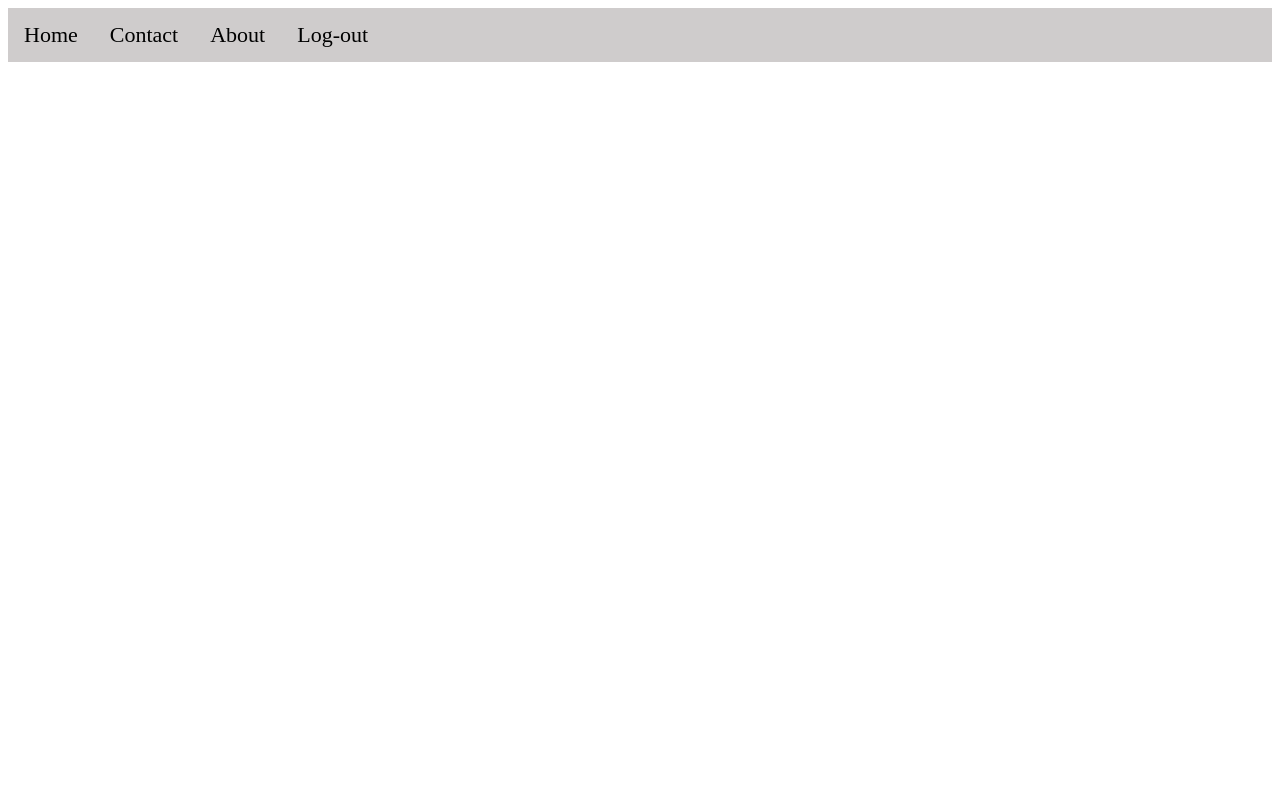
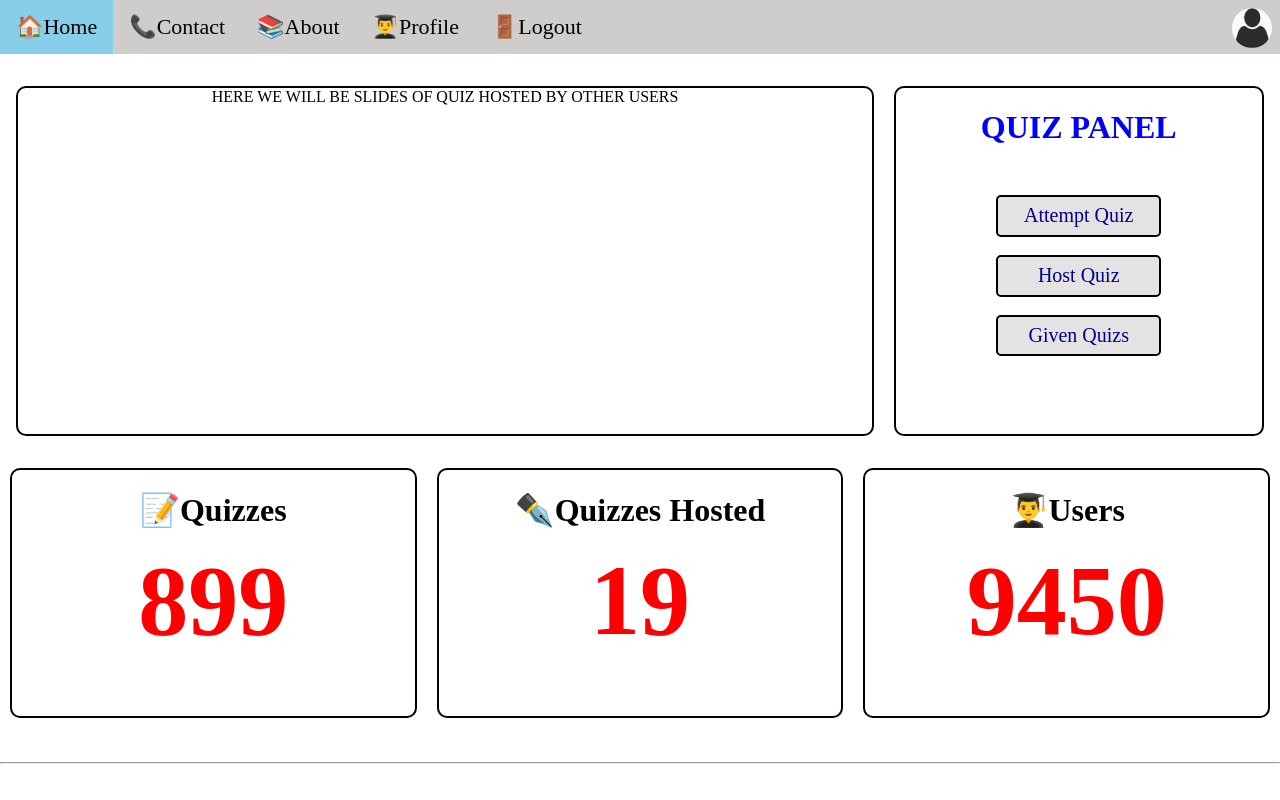
Before and after one commit to pavanvpatil/Examination-Management-Website, a PHP site: page /homepage.php in a window 1280 px wide. Run offline with PHP 8.4, Linux system fonts and the light colour scheme; the visitor is signed in with stand-in values (Sample User, id 1).

Commit message:
features

```diff
--- a/about.html
+++ b/about.html
@@ -1 +1,4 @@
 <h1>here we will write how website works</h1>
+
+<p> we are the best</p>
+<h1>sdijoe</h1>
--- a/homepage.php
+++ b/homepage.php
@@ -14,9 +14,15 @@
     <link rel="icon" href="Extra/letter_q.png">
     <title>Compete</title>
 <style>
+body{
+  margin: 0rem;
+  padding: 0rem;
+}
 .topnav {
   overflow: hidden;
   background-color:#cfcccc;
+  height: auto;
+  width: auto;
 }
 
 .topnav a {
@@ -32,14 +38,139 @@
   background-color:skyblue;
   color: black;
 }
+
+#login_icon{
+  width: 40px;
+  height: 40px;
+  border-radius: 50%;
+}
+
+#log_img{
+  padding-top: 8px;
+  padding-right: 8px;
+  cursor: pointer;
+}
+
+.flex-container {
+    display: flex;
+    margin-top: 2%;
+    width: auto;
+    justify-content: center;
+    flex-direction: row;
+    height: 350px;
+    padding: 0.5%;
+}
+
+.flex-child1{
+    border: 2px solid black;
+    margin-right: 10px;
+    margin-left: 10px;
+    width: 70%;
+    border-radius: 10px;
+    text-align: center;
+}
+
+.flex-child2{
+    border: 2px solid black;
+    margin-right: 10px;
+    margin-left: 10px;
+    width: 30%;
+    border-radius: 10px;
+    color:blue;
+    text-align: center;
+}
+
+.flex-child2 a{
+  border:2px solid black;
+  color:darkblue;
+  text-decoration: none;
+  border-radius: 5px;
+  padding: 2%;
+  width: 40%;
+  display: inline-block;
+  font-size: 20px;
+  background-color: rgb(228, 226, 226);
+  margin-top: 2.5%;
+  margin-bottom: 2.5%;
+}
+
+.flex-child2 a:hover{
+  background-color: rgb(238, 253, 154);
+}
+
+.flex-container2{
+  display: flex;
+  margin-top: 2%;
+  height: 250px;
+  flex-direction: row;
+  justify-content: center;
+}
+
+.flex1{
+  border: 2px solid black;
+  width: 33.33%;
+  margin-left: 10px;
+  margin-right: 10px;
+  border-radius: 10px;
+  text-align: center;
+}
+
+.flex2{
+  border: 2px solid black;
+  width: 33.33%;
+  margin-left: 10px;
+  margin-right: 10px;
+  border-radius: 10px;
+  text-align: center;
+}
+
+.flex3{
+  border: 2px solid black;
+  width: 33.33%;
+  margin-left: 10px;
+  margin-right: 10px;
+  border-radius: 10px;
+  text-align: center;
+}
+
 </style>
 </head>
 <body>
 <div class="topnav">
-  <a href="#homepage.php">Home</a>
-  <a href="contact.html">Contact</a>
-  <a href="about.html">About</a>
-  <a href="logout.php">Log-out</a>
+  <a href="#homepage.php">🏠Home</a>
+  <a href="contact.html">📞Contact</a>
+  <a href="about.html">📚About</a>
+  <a href="#viewprofile.php">👨‍🎓Profile</a>
+  <a href="logout.php">🚪Logout</a>
+  <div align="right" id="log_img">
+  <img src="login_icon.jpg" alt="no image found" id="login_icon">
+  </div>
 </div>
+<div class="flex-container">
+  <div class="flex-child1">
+    HERE WE WILL BE SLIDES OF QUIZ HOSTED BY OTHER USERS
+  </div>
+  <div class="flex-child2">
+    <h1 style="text-align: center;">QUIZ PANEL</h1><br>
+    <a href="#Register_Quiz.php">Attempt Quiz</a><br>
+    <a href="#Host_Quiz.php">Host Quiz</a><br>
+    <a href="#Given_Quizs.php">Given Quizs</a><br>
+  </div>
+</div>
+<div class="flex-container2">
+  <div class="flex1">
+    <h1>📝Quizzes</h1>
+    <h1 style="font-size: 100px; color: red;margin-top: -2%;">899</h1>
+  </div>
+  <div class="flex2">
+    <h1>✒️Quizzes Hosted</h1>
+    <h1 style="font-size: 100px; color: red;margin-top: -2%;">19</h1>
+  </div>
+  <div class="flex3">
+    <h1>👨‍🎓Users</h1>
+    <h1 style="font-size: 100px; color: red;margin-top: -2%;">9450</h1>
+  </div>
+</div><br><br>
+<hr>
 </body>
 </html>
--- a/index.php
+++ b/index.php
@@ -132,7 +132,7 @@
             if($password==$row['uPassword'])
             {
                 $_SESSION['loggedin']= true;
-                $_SESSION['user']=$username;
+                $_SESSION['user']=$Email;
                 header("Location:homepage.php");
                 $z=1;
             }
--- a/signup.php
+++ b/signup.php
@@ -58,9 +58,15 @@
         }
         $sql= "SELECT uName FROM userTable WHERE uName='$Username'";
         $result= $conn1->query($sql);
+        $sql= "SELECT uName FROM userTable WHERE uGmail='$Email'";
+        $result1= $conn1->query($sql);
         if($result->num_rows>0)
         {
             echo "<script>alert('Username Already exists')</script>";
+        }
+        else if($result1->num_rows>0)
+        {
+            echo "<script>alert('Email Already exists')</script>";
         }
         else
         {
--- a/style.css
+++ b/style.css
@@ -4,7 +4,7 @@
   left: 19%;
 }
 #title{
-    /* display: inline; */
+    /*display: inline;*/
     font-size: 130px;
 }
 h1{
```
Also changed, not shown: display-questions.css (added, +135 -0 lines), display-questions.php (added, +165 -0 lines), questionsadd.css (added, +31 -0 lines), questionsadd.php (+90 -9 lines), bg.jpg (added), login_icon.jpg (added), 1 other file.
